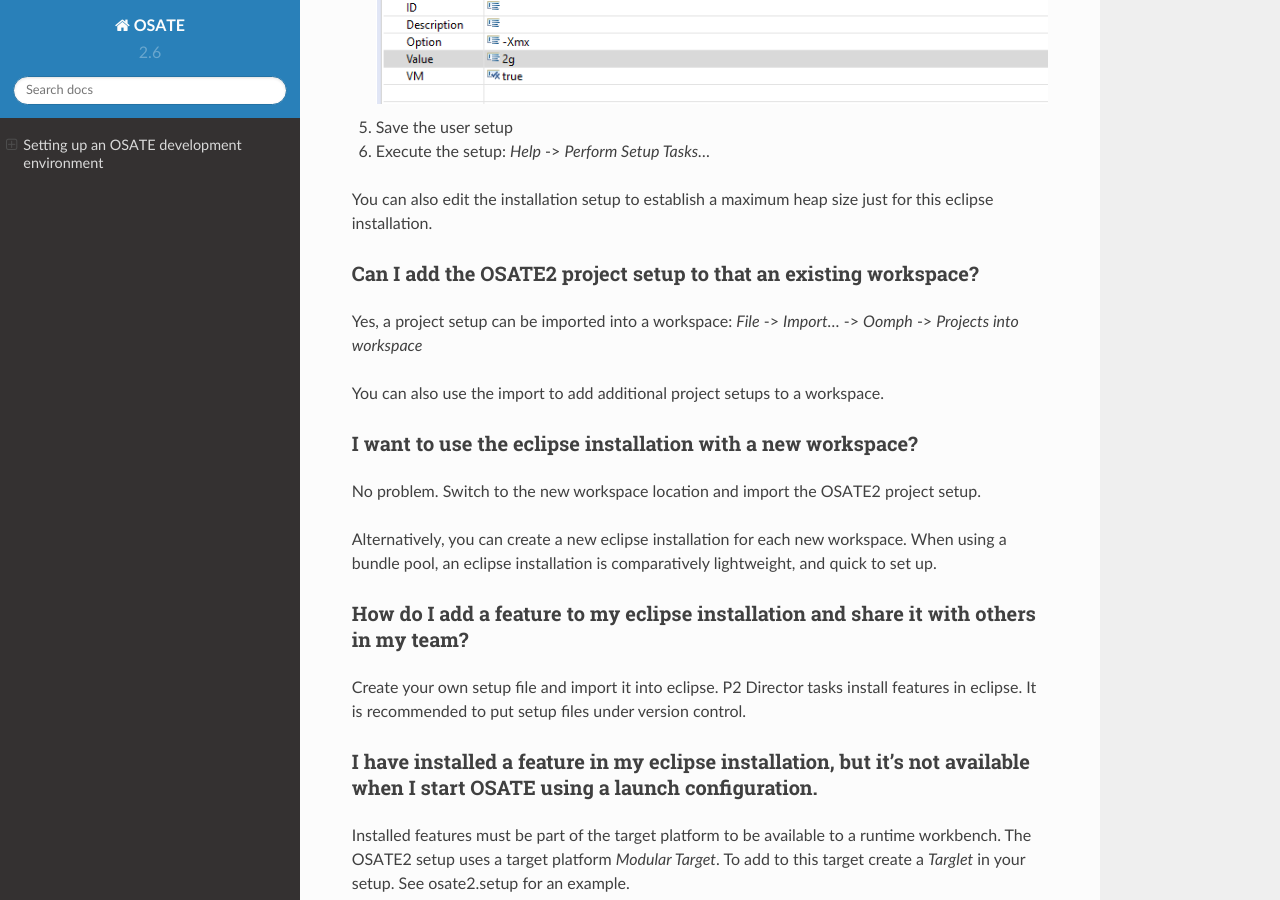
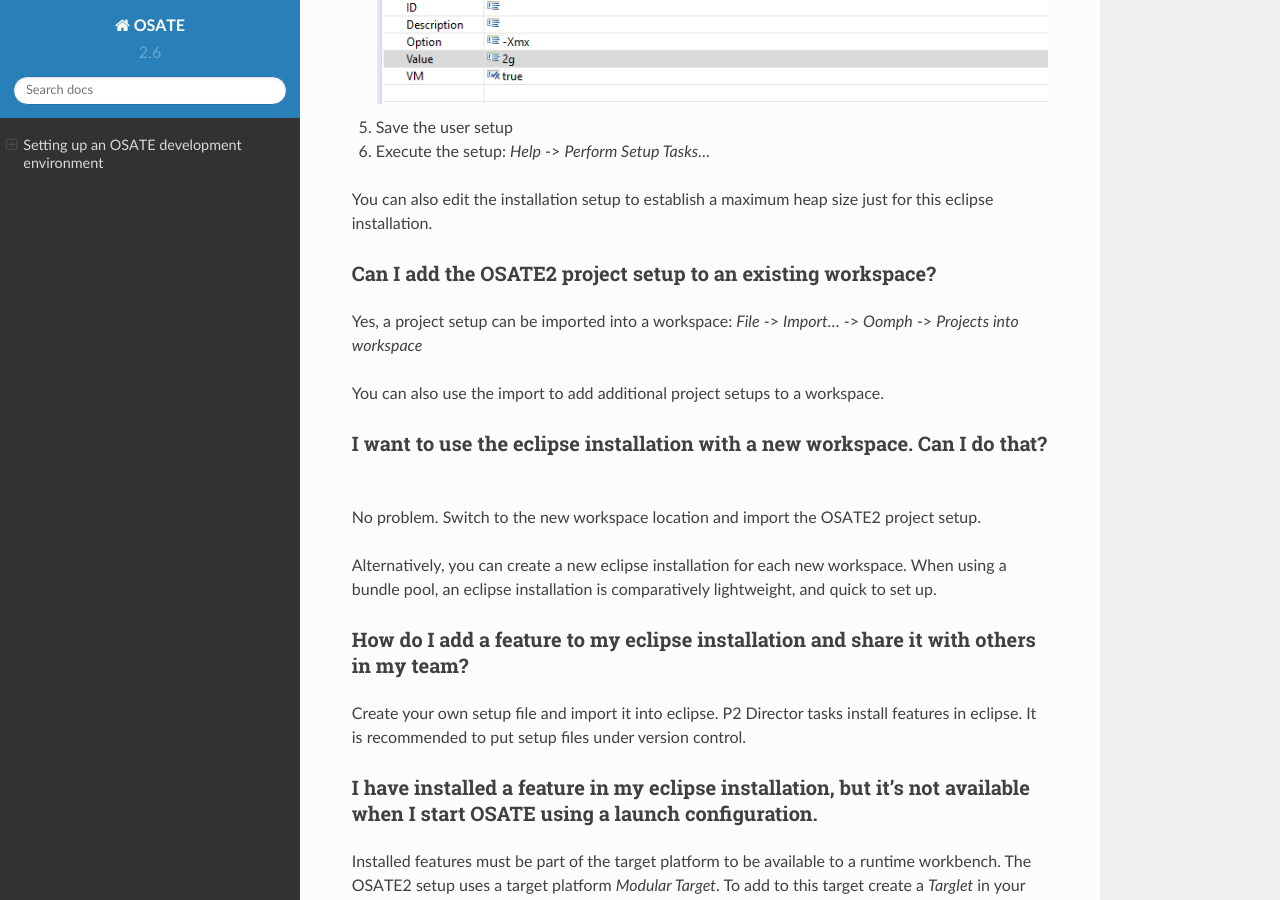
Before and after one commit to osate/website, a Sphinx documentation site: the page built from source/setup-development.md, in a window 1280 px wide and 900 px high, scrolled down 5500 px. Built offline with Sphinx 7.4.7 and the Read the Docs theme 2.0.0, drawn with Linux system fonts in a browser that asks for light colours; some of the changed text lies outside the part shown.

Commit message:
Update instructions for 2019-12

```diff
--- a/source/setup-development.md
+++ b/source/setup-development.md
@@ -38,7 +38,7 @@
 
 Select the catalog *Github Projects* and enter the following URL as the *Resource URI*:
 
-https://raw.githubusercontent.com/osate/osate2/master/setup/osate2_2019-09.setup
+https://raw.githubusercontent.com/osate/osate2/master/setup/osate2_2019-12.setup
 
 Check the box next to the added OSATE2 Development entry in the tree under Github Projects/<User>. Then select the master stream in right column of the table at the bottom.
 
@@ -104,13 +104,13 @@
 
 You can also edit the installation setup to establish a maximum heap size just for this eclipse installation.
 
-### Can I add the OSATE2 project setup to that an existing workspace?
+### Can I add the OSATE2 project setup to an existing workspace?
 
 Yes, a project setup can be imported into a workspace: _File_ -> _Import..._ -> _Oomph_ -> _Projects into workspace_
 
 You can also use the import to add additional project setups to a workspace.
 
-### I want to use the eclipse installation with a new workspace?
+### I want to use the eclipse installation with a new workspace. Can I do that?
 
 No problem. Switch to the new workspace location and import the OSATE2 project setup.
 
```
Also changed, not shown: other parts of source/setup-development.md (+1 -1 lines).
